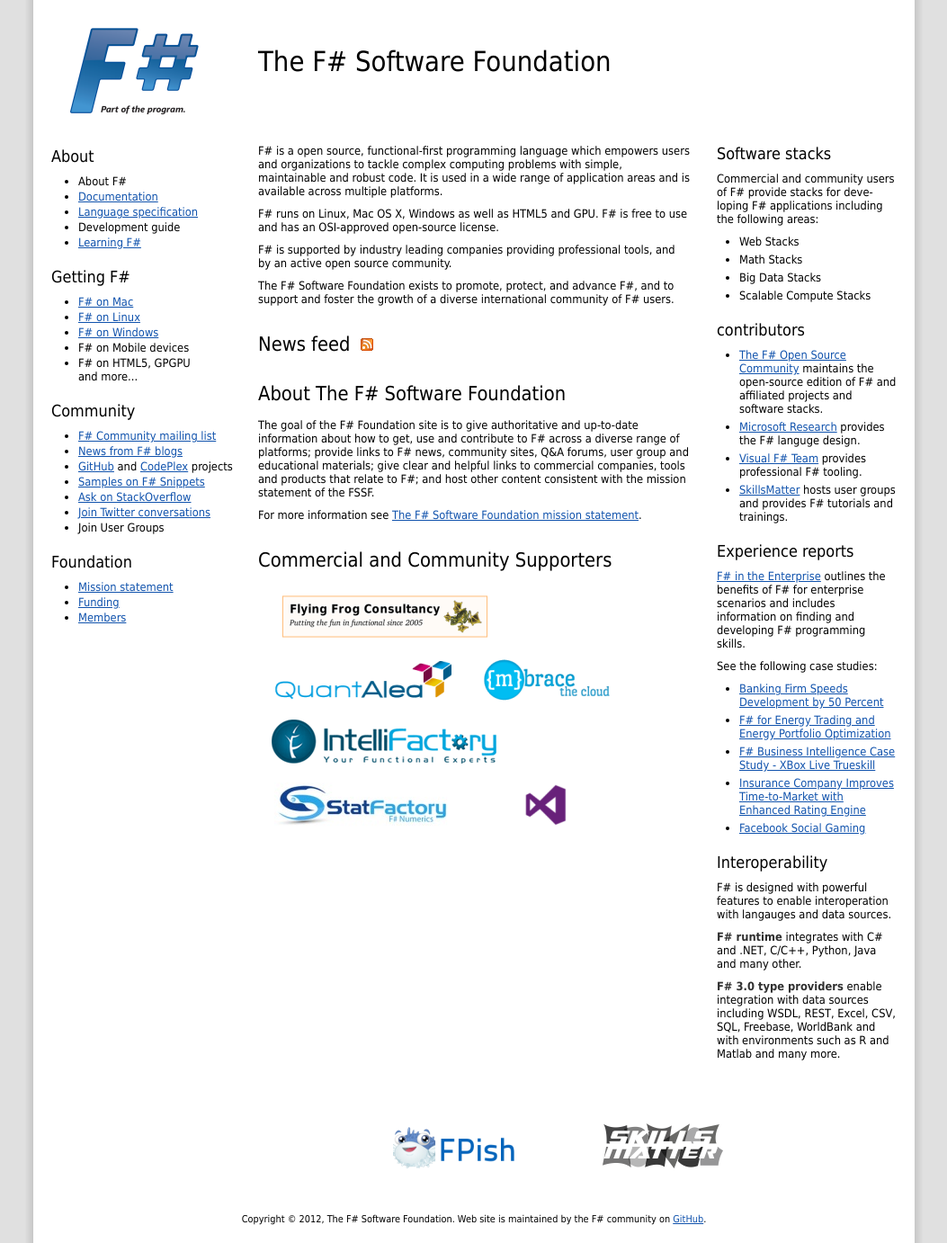
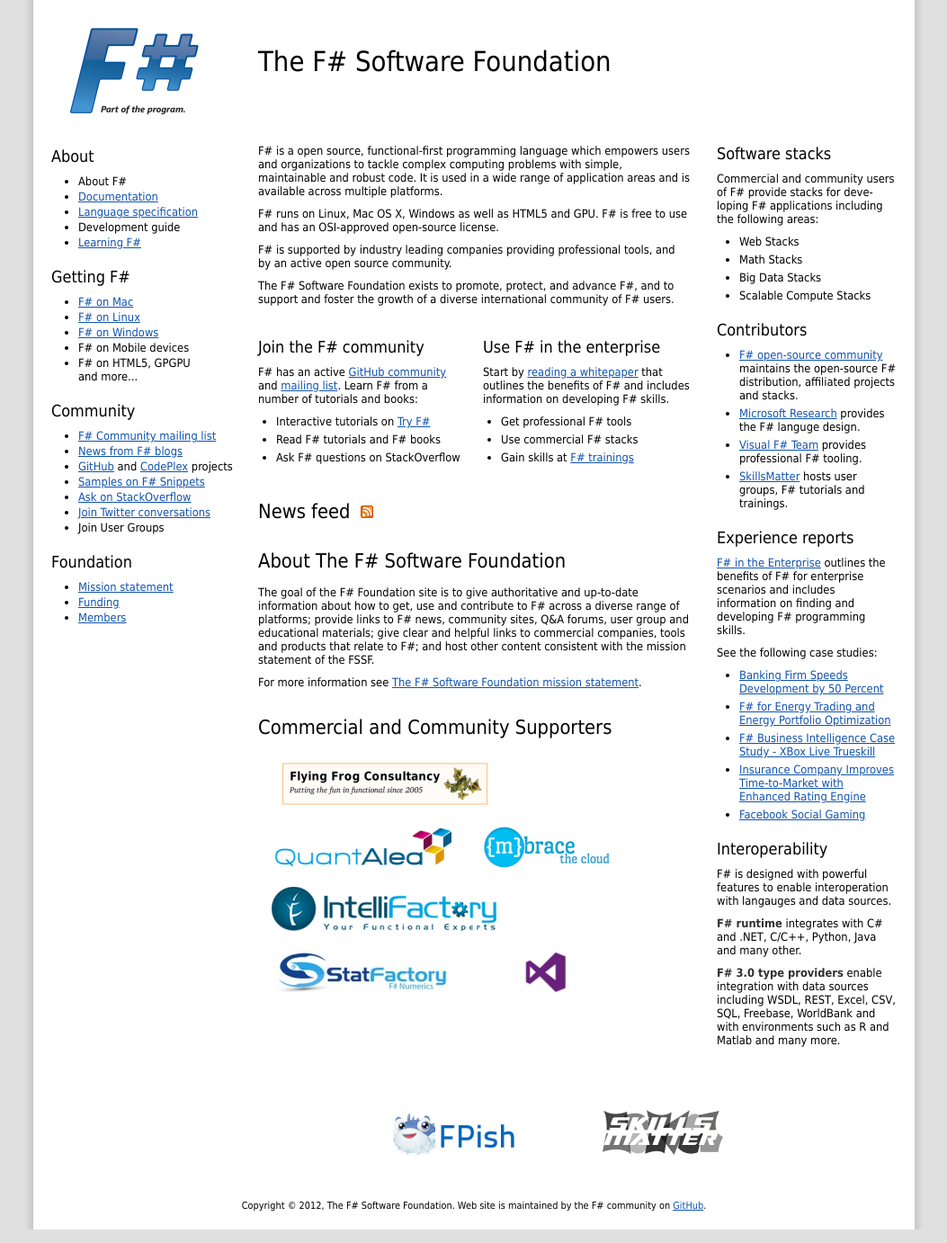
Before and after one commit to fsharp/fsharp.org, a Jekyll site: the page built from index.html, in a window 1280 px wide. Shown: the whole page at 90% size, without its empty margins (113-1166 px from the left). Built offline with Jekyll 4.4.1, drawn with Linux system fonts in a browser that asks for light colours; nearby versions of some CDN libraries; some web fonts are replaced; comment, search, counter and statistics services are not loaded.

Commit message:
Redesign the middle part and contributors.

```diff
--- a/index.html
+++ b/index.html
@@ -17,14 +17,14 @@
   <li>Scalable Compute Stacks</li>
 </ul>
 
-<h3>contributors</h3>
+<h3>Contributors</h3>
 <ul>
-  <li><a href="http://fsharp.github.com/">The F# Open Source Community</a> maintains
-    the open-source edition of F# and affiliated projects and software stacks.
+  <li><a href="http://fsharp.github.com/">F# open-source community</a> maintains
+    the open-source F# distribution, affiliated projects and stacks.
   </li>
   <li><a href="http://research.microsoft.com/fsharp">Microsoft Research</a> provides the F# languge design.</li>
   <li><a href="http://fsharp.net">Visual F# Team</a> provides professional F# tooling. </li>
-  <li><a href="http://skillsmatter.com/go/scala">SkillsMatter</a> hosts user groups and provides F# tutorials and trainings.</li>
+  <li><a href="http://skillsmatter.com/go/scala">SkillsMatter</a> hosts user groups, F# tutorials and trainings.</li>
 </ul>
 
 <h3>Experience reports</h3>
@@ -73,10 +73,33 @@
   <p>The F# Software Foundation exists to promote, protect, and advance F#, and to
     support and foster the growth of a diverse international community of F# users.</p>
 
+  <div class="box" id="box-left">
+    <h3>Join the F# community</h3>
+    <p>F# has an active <a href="http://fsharp.github.com/">GitHub community</a> and
+      <a href="http://groups.google.com/group/fsharp-opensource">mailing list</a>.
+      Learn F# from a number of tutorials and books:
+    </p>
+    <ul>
+      <li>Interactive tutorials on <a href="http://preview.tryfsharp.org/Learn">Try F#</a></li>
+      <li>Read F# tutorials and F# books</li>
+      <li>Ask F# questions on StackOverflow</li>
+    </ul>
+  </div>
+
+  <div class="box" id="box-right">
+    <h3>Use F# in the enterprise</h3>
+    <p>Start by <a href="http://msdn.microsoft.com/en-us/vstudio/gg634701.aspx">reading a whitepaper</a>
+    that outlines the benefits of F# and includes information on developing F# skills.</p>
+    <ul>
+      <li>Get professional F# tools</li>
+      <li>Use commercial F# stacks</li>
+      <li>Gain skills at <a href="http://skillsmatter.com/go/scala">F# trainings</a></li>
+    </ul>
+  </div>
+
   <h2>News feed <a href="http://fpish.net/rss/blogs/tag/1/f~23"><img src="img/rss.gif" /></a></h2>
   <ul id="news-content">
   </ul>
-
 </div>
 
 <div id="main2" class="main">
--- a/script.js
+++ b/script.js
@@ -4,7 +4,7 @@
   if (!result.error) {
     var newsContent = document.getElementById("news-content");
 
-    // Add at most 5 news items with non-empty description
+    // Add at most 6 news items with non-empty description
     var count = 1;
     for (var i = 0; i < result.feed.entries.length; i++) {
       var entry = result.feed.entries[i];
@@ -27,7 +27,7 @@
         li.appendChild(p);
         newsContent.appendChild(li);
 
-        if (++count > 5) return;
+        if (++count > 6) return;
       } catch (e) {
         // If something goes wrong, we just ignore the error...
       }
--- a/style.css
+++ b/style.css
@@ -143,3 +143,22 @@
 a:link, a:visited {
   color:#1153ad;
 }
+
+/* Boxes in the main page*/
+#box-right, #box-left {
+  width:48%;
+  padding:25px 0px 5px 0px;
+  margin:0px;
+}
+#box-left {
+  float:left;
+  padding-right:10px;
+}
+#box-right {
+  margin-left:50%;
+  padding-left:10px;
+}
+.box h3 {
+  font:140% Orienta,Tahoma,geneva,sans-serif;
+  margin:0px 0px 10px 0px;
+}
```
